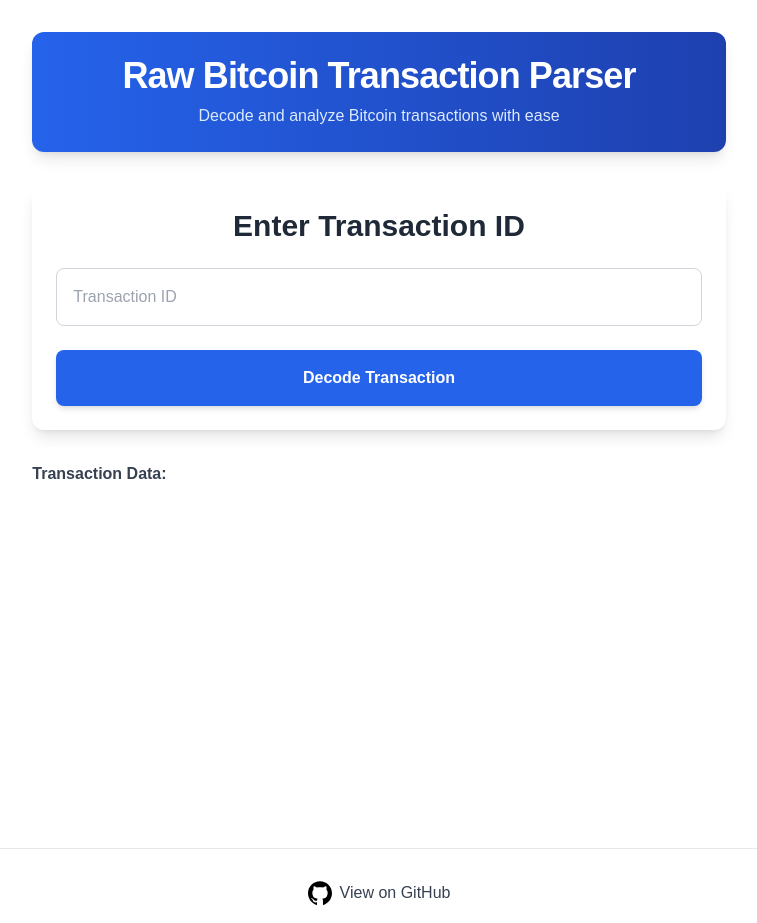
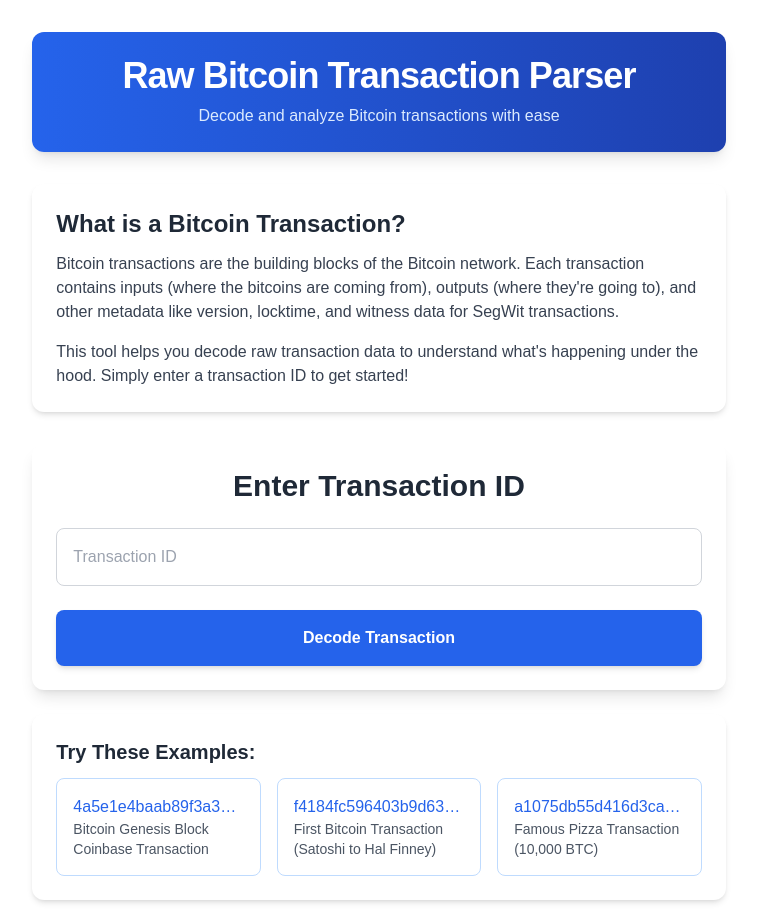
Before and after one commit to AydinTuna/raw-transaction-parser, a Next.js app: page / in a window 1280 px wide. Shown: the top 923 px of the page, without its empty margins (261-1018 px from the left). Built offline with nearby package versions, Linux system fonts and the light colour scheme.

Commit message:
added example txs and tx history

```diff
--- a/app/page.tsx
+++ b/app/page.tsx
@@ -3,7 +3,10 @@
 import RawTransaction from "../components/RawTransaction";
 import useSessionStorage from "../hooks/useSessionStorage";
 import { parseRawTx } from "../utils/parseRawTx";
-import { useState } from "react";
+import { useState, useEffect } from "react";
+
+// Example transactions that users can try
+import { EXAMPLE_TRANSACTIONS } from "../utils/exampleTxs";
 
 export default function Home() {
   const [rawTxData, setRawTxData] = useState("");
@@ -11,12 +14,32 @@
   const [transaction, setTransaction] = useState<Transaction | null>(null);
   const txIdSession = useSessionStorage('txId');
   const rawTxDataSession = useSessionStorage('rawTxDataJson');
+  const [recentTransactions, setRecentTransactions] = useState<{ id: string, timestamp: number }[]>([]);
 
   // Function to restore the class instance from session storage
   const restoreTransaction = (data: string) => {
     const parsedData = JSON.parse(data);
     return Object.assign(new Transaction(), parsedData);
   }
+
+  // Load recent transactions from local storage
+  useEffect(() => {
+    const storedTransactions = localStorage.getItem('recentTransactions');
+    if (storedTransactions) {
+      setRecentTransactions(JSON.parse(storedTransactions));
+    }
+  }, []);
+
+  // Save recent transactions to local storage
+  const saveToRecentTransactions = (txId: string) => {
+    const updatedTransactions = [
+      { id: txId, timestamp: Date.now() },
+      ...recentTransactions.filter(tx => tx.id !== txId)
+    ].slice(0, 5); // Keep only the 5 most recent transactions
+
+    setRecentTransactions(updatedTransactions);
+    localStorage.setItem('recentTransactions', JSON.stringify(updatedTransactions));
+  };
 
   function handleFormSubmit(event: React.FormEvent<HTMLFormElement>) {
     event.preventDefault();
@@ -41,6 +64,7 @@
 
           sessionStorage.setItem('rawTxDataJson', JSON.stringify(parsedTransaction));
           sessionStorage.setItem('txId', transactionId);
+          saveToRecentTransactions(transactionId);
         }).catch((error) => {
           console.error(error);
           setLoading(false);
@@ -50,8 +74,22 @@
 
   const parsedTransaction = rawTxDataSession ? restoreTransaction(rawTxDataSession) : null;
 
+  const handleExampleClick = (txId: string) => {
+    const form = document.getElementById('txForm') as HTMLFormElement;
+    const input = form.querySelector('input[name="txId"]') as HTMLInputElement;
+    input.value = txId;
+    form.dispatchEvent(new Event('submit', { cancelable: true }));
+  };
+
+  const handleRecentClick = (txId: string) => {
+    const form = document.getElementById('txForm') as HTMLFormElement;
+    const input = form.querySelector('input[name="txId"]') as HTMLInputElement;
+    input.value = txId;
+    form.dispatchEvent(new Event('submit', { cancelable: true }));
+  };
+
   return (
-    <div className="flex flex-col items-center justify-start w-full p-8 sm:p-20 sm:pt-8">
+    <div className="flex flex-col items-center justify-start w-full p-8 sm:p-20 sm:pt-8 min-h-screen">
       <div className="w-full mb-8">
         <div className="bg-gradient-to-r from-blue-600 to-blue-800 rounded-xl shadow-lg p-6 text-center">
           <h1 className="text-4xl font-extrabold text-white tracking-tight">
@@ -60,7 +98,22 @@
           <p className="text-blue-100 mt-2">Decode and analyze Bitcoin transactions with ease</p>
         </div>
       </div>
-      <form className="flex flex-col w-full bg-white shadow-lg rounded-xl p-6 space-y-6" onSubmit={handleFormSubmit}>
+
+      {/* Educational Section */}
+      <div className="w-full mb-8 bg-white rounded-xl shadow-md p-6">
+        <h2 className="text-2xl font-bold text-gray-800 mb-3">What is a Bitcoin Transaction?</h2>
+        <p className="text-gray-700 mb-4">
+          Bitcoin transactions are the building blocks of the Bitcoin network. Each transaction contains
+          inputs (where the bitcoins are coming from), outputs (where they're going to), and other metadata
+          like version, locktime, and witness data for SegWit transactions.
+        </p>
+        <p className="text-gray-700">
+          This tool helps you decode raw transaction data to understand what's happening under the hood.
+          Simply enter a transaction ID to get started!
+        </p>
+      </div>
+
+      <form id="txForm" className="flex flex-col w-full bg-white shadow-lg rounded-xl p-6 space-y-6" onSubmit={handleFormSubmit}>
         <h1 className="text-3xl font-bold text-center text-gray-800">Enter Transaction ID</h1>
         <input
           type="text"
@@ -77,9 +130,49 @@
         </button>
       </form>
 
+      {/* Example Transactions */}
+      <div className="w-full mt-6 bg-white shadow-md rounded-xl p-6">
+        <h2 className="text-xl font-bold text-gray-800 mb-3">Try These Examples:</h2>
+        <div className="grid grid-cols-1 md:grid-cols-3 gap-4">
+          {EXAMPLE_TRANSACTIONS.map((tx) => (
+            <div
+              key={tx.id}
+              onClick={() => handleExampleClick(tx.id)}
+              className="p-4 border border-blue-200 rounded-lg hover:bg-blue-50 cursor-pointer transition-colors"
+            >
+              <p className="font-medium text-blue-600 truncate">{tx.id}</p>
+              <p className="text-sm text-gray-600">{tx.description}</p>
+            </div>
+          ))}
+        </div>
+      </div>
+
+      {/* Recent Transactions */}
+      {recentTransactions.length > 0 && (
+        <div className="w-full mt-6 bg-white shadow-md rounded-xl p-6">
+          <h2 className="text-xl font-bold text-gray-800 mb-3">Your Recent Transactions:</h2>
+          <div className="space-y-2">
+            {recentTransactions.map((tx) => (
+              <div
+                key={tx.id}
+                onClick={() => handleRecentClick(tx.id)}
+                className="p-3 border border-gray-200 rounded-lg hover:bg-gray-50 cursor-pointer transition-colors flex justify-between items-center"
+              >
+                <p className="font-medium text-gray-700 truncate flex-1">{tx.id}</p>
+                <p className="text-xs text-gray-500 ml-2">{new Date(tx.timestamp).toLocaleString()}</p>
+              </div>
+            ))}
+          </div>
+        </div>
+      )}
+
       <div className="w-full mt-8">
         <p className="font-bold w-full text-start mb-2 text-gray-700">Transaction Data:</p>
-        {loading && <p className="text-black mt-4 font-bold w-full text-center">Loading...</p>}
+        {loading && (
+          <div className="w-full flex justify-center items-center p-12">
+            <div className="animate-spin rounded-full h-12 w-12 border-b-2 border-blue-700"></div>
+          </div>
+        )}
         {transaction && !loading ? (
           <RawTransaction rawTxDataJson={transaction} />
         ) : (parsedTransaction || rawTxDataSession) && rawTxDataSession !== null && !loading ? (
--- /dev/null
+++ b/utils/exampleTxs.ts
@@ -0,0 +1,14 @@
+export const EXAMPLE_TRANSACTIONS = [
+    {
+      id: "4a5e1e4baab89f3a32518a88c31bc87f618f76673e2cc77ab2127b7afdeda33b",
+      description: "Bitcoin Genesis Block Coinbase Transaction"
+    },
+    {
+      id: "f4184fc596403b9d638783cf57adfe4c75c605f6356fbc91338530e9831e9e16",
+      description: "First Bitcoin Transaction (Satoshi to Hal Finney)"
+    },
+    {
+      id: "a1075db55d416d3ca199f55b6084e2115b9345e16c5cf302fc80e9d5fbf5d48d",
+      description: "Famous Pizza Transaction (10,000 BTC)"
+    }
+  ];
```
